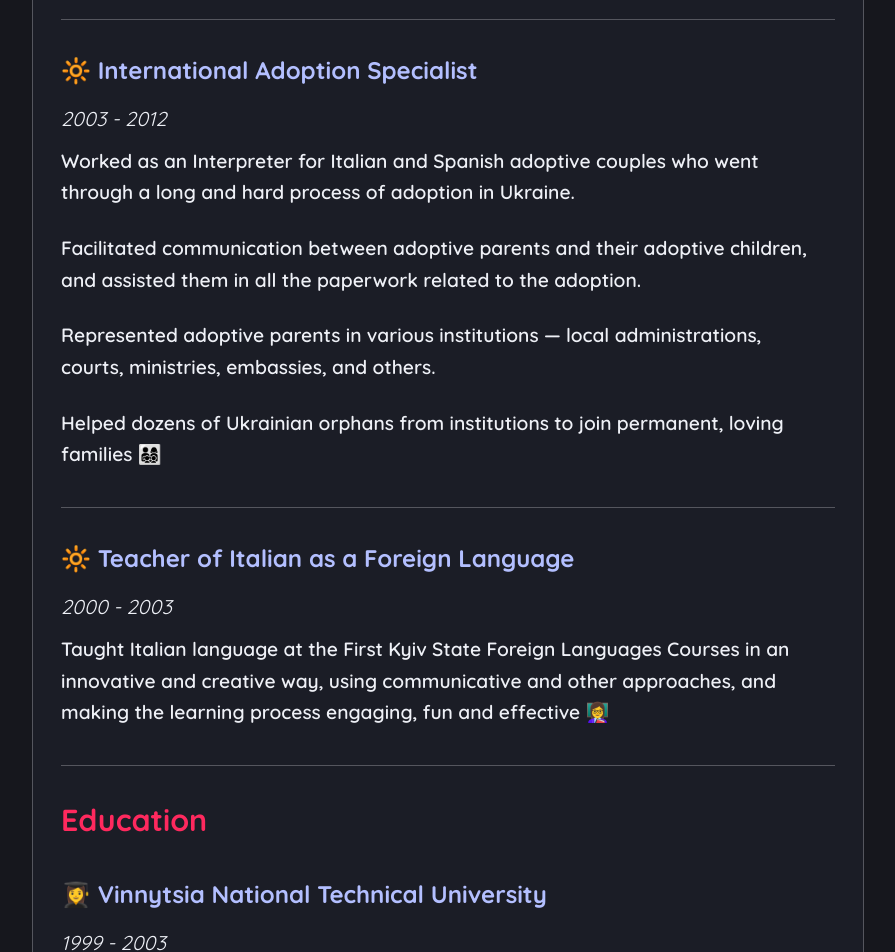
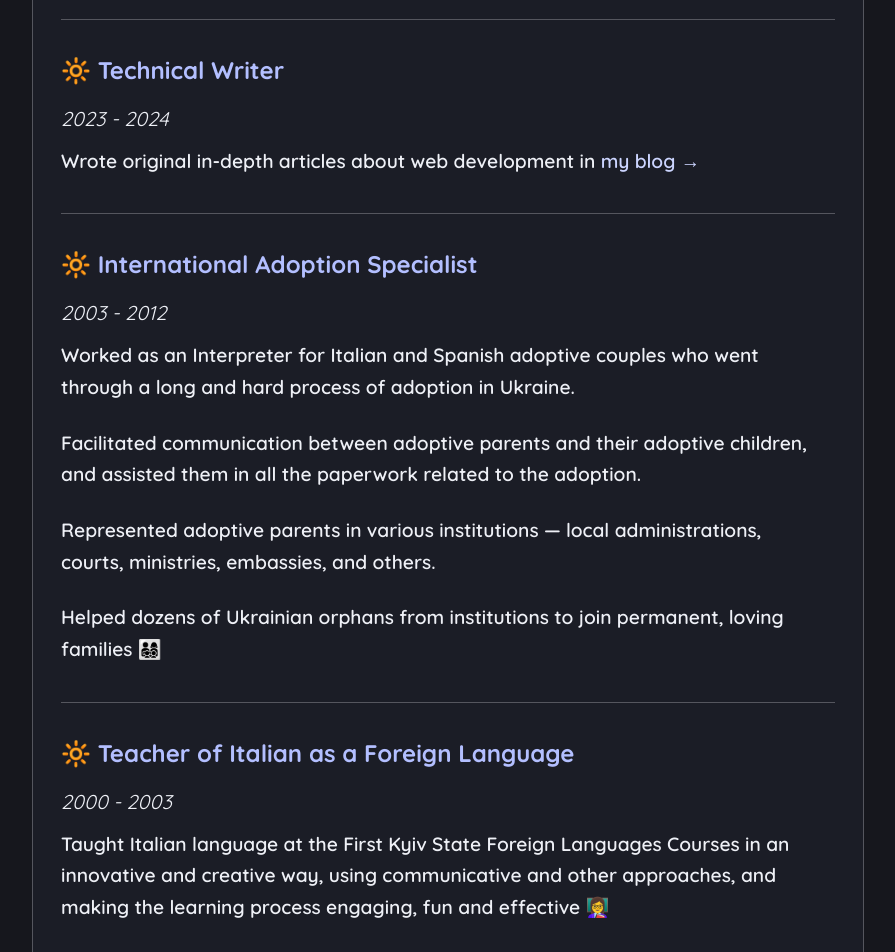
Before and after one commit to MilaZiabchenko/MILA_DEV-Website, a React (Vite) app: page /resume/interpreter in a window 1280 px wide. Shown: the part 2280-3232 px from the top of the page, without its empty margins (192-1087 px from the left). Built offline with nearby package versions, Linux system fonts and the light colour scheme.

Commit message:
Update Interpreter.tsx

```diff
--- a/src/pages/resume/Interpreter.tsx
+++ b/src/pages/resume/Interpreter.tsx
@@ -12,7 +12,7 @@ const Interpreter = () => (
       </h2>
       <p>
         I'm a professional Interpreter of English, Italian, Spanish, Russian and
-        Ukrainian languages 🗺
+        Ukrainian languages 🤍
       </p>
       <p>
         I also have several years of experience in teaching languages,
@@ -25,7 +25,69 @@ const Interpreter = () => (
       <Contact />
       <Languages />
     </div>
-    <Experience />
+    <Experience>
+      <article>
+        <h4>🔆 Interpreter (English, Italian, Spanish, Ukrainian, Russian)</h4>
+        <h5>2012 - present</h5>
+        <p>
+          Work as a Freelance Interpreter and sometimes Translator in various domains —
+          technology, business, finance, education, media, tourism, healthcare, law, and
+          other spheres.
+        </p>
+        <p>
+          Provide interpreting services during meetings with government and
+          business representatives.
+        </p>
+        <p>
+          Facilitate negotiations between two or more parties who speak different
+          languages.
+        </p>
+        <p>Mediate discussions between the speaker and the audience.</p>
+        <p>
+          Accompany foreign visitors to various meetings and events during their
+          trips in Ukraine.
+        </p>
+      </article>
+      <article>
+        <h4>🔆 Technical Writer</h4>
+        <h5>2023 - 2024</h5>
+        <p>
+          Wrote original in-depth articles about web development in{' '}
+          <Link to='/articles'>my blog →</Link>
+        </p>
+      </article>
+      <article>
+        <h4>🔆 International Adoption Specialist</h4>
+        <h5>2003 - 2012</h5>
+        <p>
+          Worked as an Interpreter for Italian and Spanish adoptive couples who
+          went through a long and hard process of adoption in Ukraine.
+        </p>
+        <p>
+          Facilitated communication between adoptive parents and their adoptive
+          children, and assisted them in all the paperwork related to the
+          adoption.
+        </p>
+        <p>
+          Represented adoptive parents in various institutions — local
+          administrations, courts, ministries, embassies, and others.
+        </p>
+        <p>
+          Helped dozens of Ukrainian orphans from institutions to join permanent,
+          loving families 👨‍👩‍👧‍👦
+        </p>
+      </article>
+      <article>
+        <h4>🔆 Teacher of Italian as a Foreign Language</h4>
+        <h5>2000 - 2003</h5>
+        <p>
+          Taught Italian language at the First Kyiv State Foreign Languages
+          Courses in an innovative and creative way, using communicative and other
+          approaches, and making the learning process engaging, fun and effective
+          👩‍🏫
+        </p>
+      </article>
+    </Experience>
     <Education>
       <article>
         <h4>👩‍🎓 First Kyiv State Foreign Languages Courses</h4>
```
